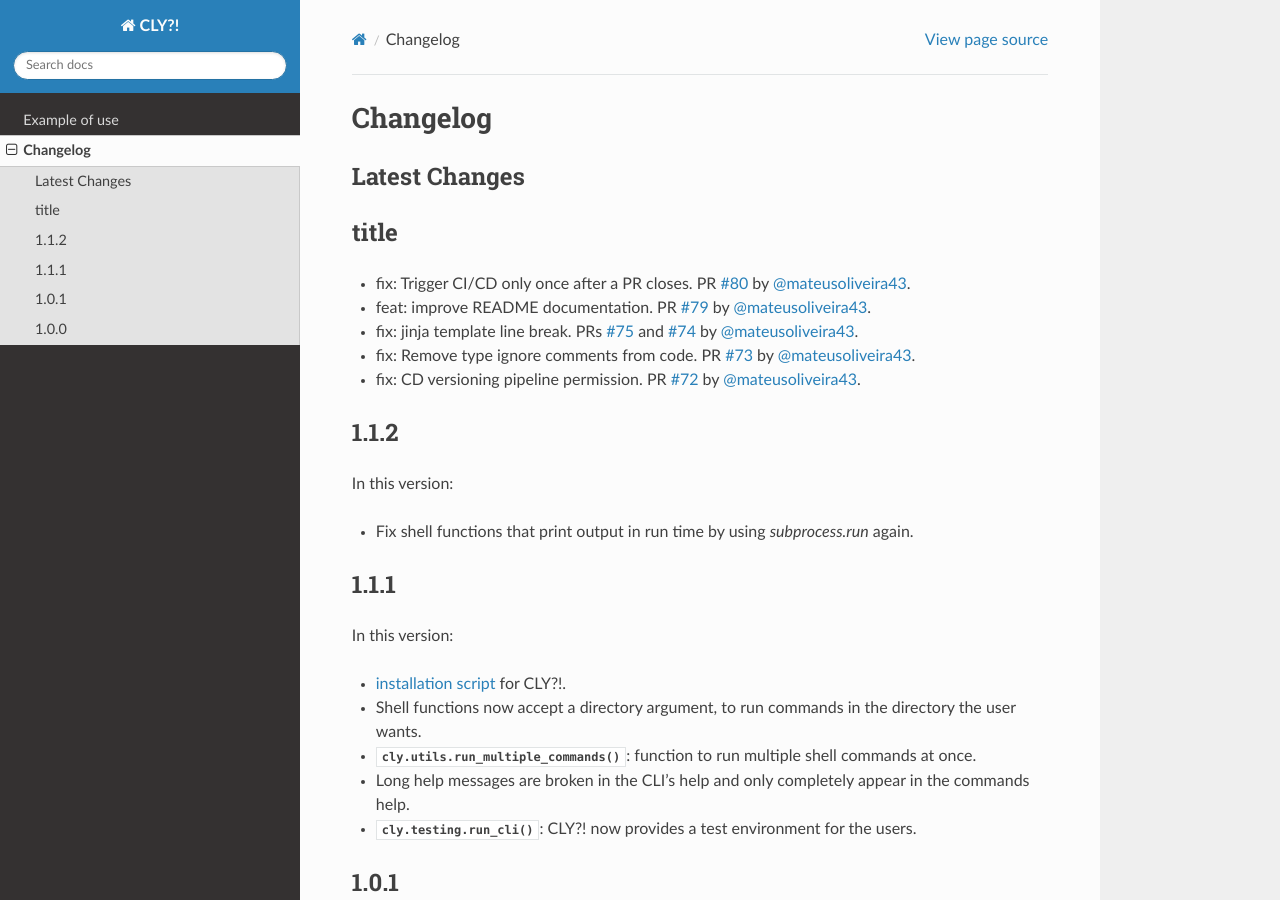
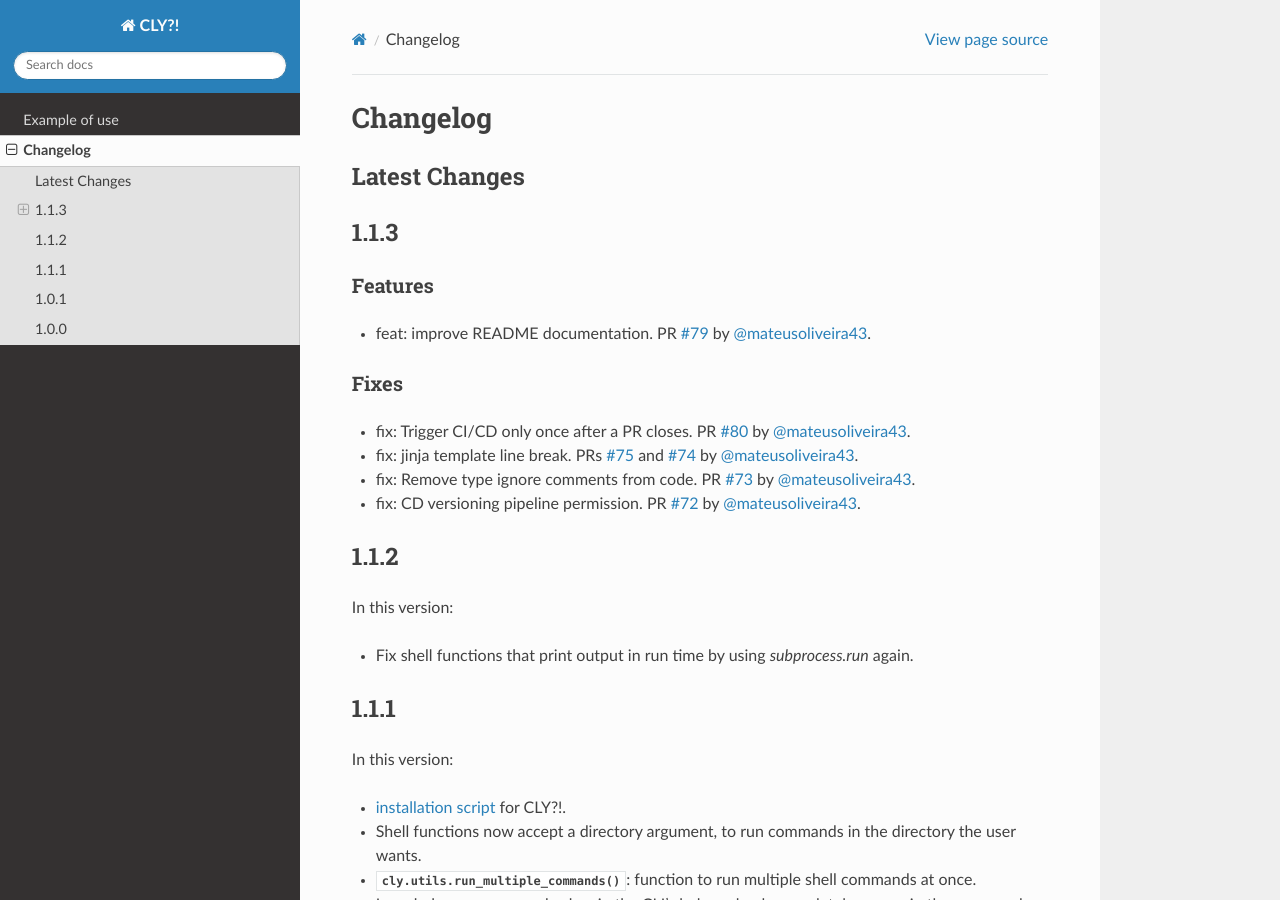
Before and after one commit to mateusoliveira43/cly, a Sphinx documentation site: the page built from docs/changelog.rst, in a window 1280 px wide and 900 px high. Built offline with Sphinx 7.4.7 and the Read the Docs theme 2.0.0, drawn with Linux system fonts in a browser that asks for light colours; pages that are not in the unit, such as notebooks, are missing from menus.

Commit message:
fixup! docs: version 1.1.3

```diff
--- a/docs/changelog.rst
+++ b/docs/changelog.rst
@@ -6,11 +6,18 @@ Latest Changes
 
 
 
-title
+1.1.3
 -----
 
+Features
+++++++++
+
+- feat: improve README documentation. PR `#79 <https://github.com/mateusoliveira43/cly/pull/79>`_ by `@mateusoliveira43 <https://github.com/mateusoliveira43>`_.
+
+Fixes
++++++
+
 - fix: Trigger CI/CD only once after a PR closes. PR `#80 <https://github.com/mateusoliveira43/cly/pull/80>`_ by `@mateusoliveira43 <https://github.com/mateusoliveira43>`_.
-- feat: improve README documentation. PR `#79 <https://github.com/mateusoliveira43/cly/pull/79>`_ by `@mateusoliveira43 <https://github.com/mateusoliveira43>`_.
 - fix: jinja template line break. PRs `#75 <https://github.com/mateusoliveira43/cly/pull/75>`_ and `#74 <https://github.com/mateusoliveira43/cly/pull/74>`_ by `@mateusoliveira43 <https://github.com/mateusoliveira43>`_.
 - fix: Remove type ignore comments from code. PR `#73 <https://github.com/mateusoliveira43/cly/pull/73>`_ by `@mateusoliveira43 <https://github.com/mateusoliveira43>`_.
 - fix: CD versioning pipeline permission. PR `#72 <https://github.com/mateusoliveira43/cly/pull/72>`_ by `@mateusoliveira43 <https://github.com/mateusoliveira43>`_.
```
